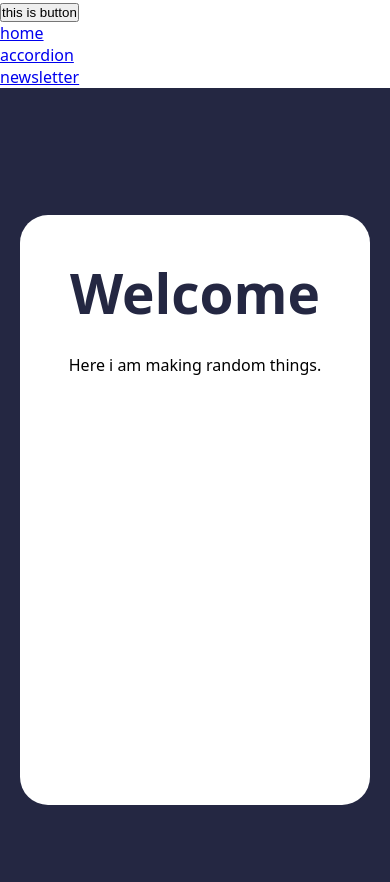
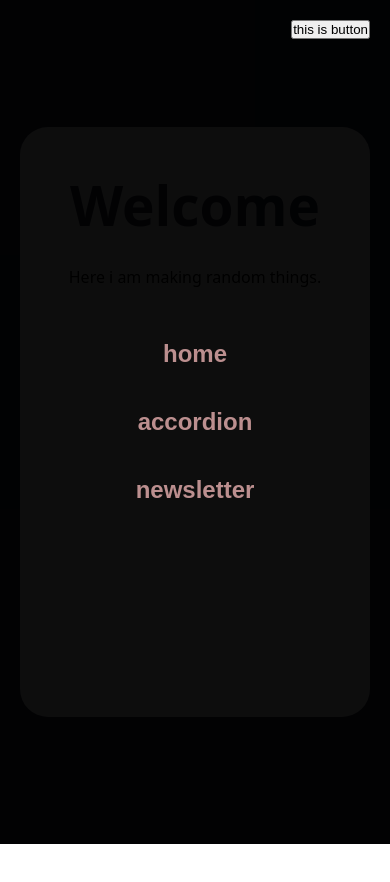
Before and after one commit to VictorMo101/nuxt-frontend-mentor-playground, a Nuxt app: page / in a window 390 px wide. Both pictures are taken after a click on the button "this is button". Shown: the top 882 px of the page. After the commit the page ends 844 px from the top, so only its background shows below. Built offline with nearby package versions, Linux system fonts and the light colour scheme.

Commit message:
this is more than newsletter atp

```diff
--- a/components/app/navbar.vue
+++ b/components/app/navbar.vue
@@ -17,11 +17,13 @@ const burger = () => {
     </div>
     <div class="mobileHeaderWrap">
         <button @click="burger"> this is button</button>
-        <div v-if="burgerClosed">
-            <NuxtLink href="/"><p>home</p></NuxtLink>
-            <NuxtLink href="/accordion"><p>accordion</p></NuxtLink>
-            <NuxtLink href="/newsletter"><p>newsletter</p></NuxtLink>
+        <Transition>
+        <div v-if="burgerClosed" class="menuOverlay">
+            <NuxtLink href="/" @click="burger"><p>home</p></NuxtLink>
+            <NuxtLink href="/accordion" @click="burger"><p>accordion</p></NuxtLink>
+            <NuxtLink href="/newsletter" @click="burger"><p>newsletter</p></NuxtLink>
         </div>
+        </Transition>
     </div>
 </template>
 
@@ -49,12 +51,59 @@ const burger = () => {
 }
 
 @media (max-width: 768px) {
+
     .mobileHeaderWrap {
         display: block;
+    }
+
+    .menuOverlay {
+        z-index: 3;
+        position: fixed;
+        top: 0;
+        left: 0;
+        width: 100%;
+        height: 100vh;
+        background-color: rgba(0, 0, 0, 0.95);
+        display: flex;
+        flex-direction: column;
+        justify-content: center;
+        align-items: center;
+    }
+
+    .mobileHeaderWrap a {
+        z-index: 100;
+        color: rosybrown;
+        border-radius: 18px;
+        text-decoration: none;
+        font-family: sans-serif;
+        font-weight: 700;
+        transition: all 150ms ease-in-out;
+        display: block;
+        padding: 20px;
+        text-align: center;
+        font-size: 24px;
+    }
+
+    .mobileHeaderWrap button {
+        position: fixed;
+        top: 20px;
+        right: 20px;
+        z-index: 101;
     }
 
     .headerWrap {
         display: none;
     }
+
+    .v-enter-active,
+.v-leave-active {
+  transition: all 0.4s ease;
+}
+
+.v-enter-from,
+.v-leave-to {
+  opacity: 0;
+  transform: translateY(-20px);
+}
 }
 </style>
```
